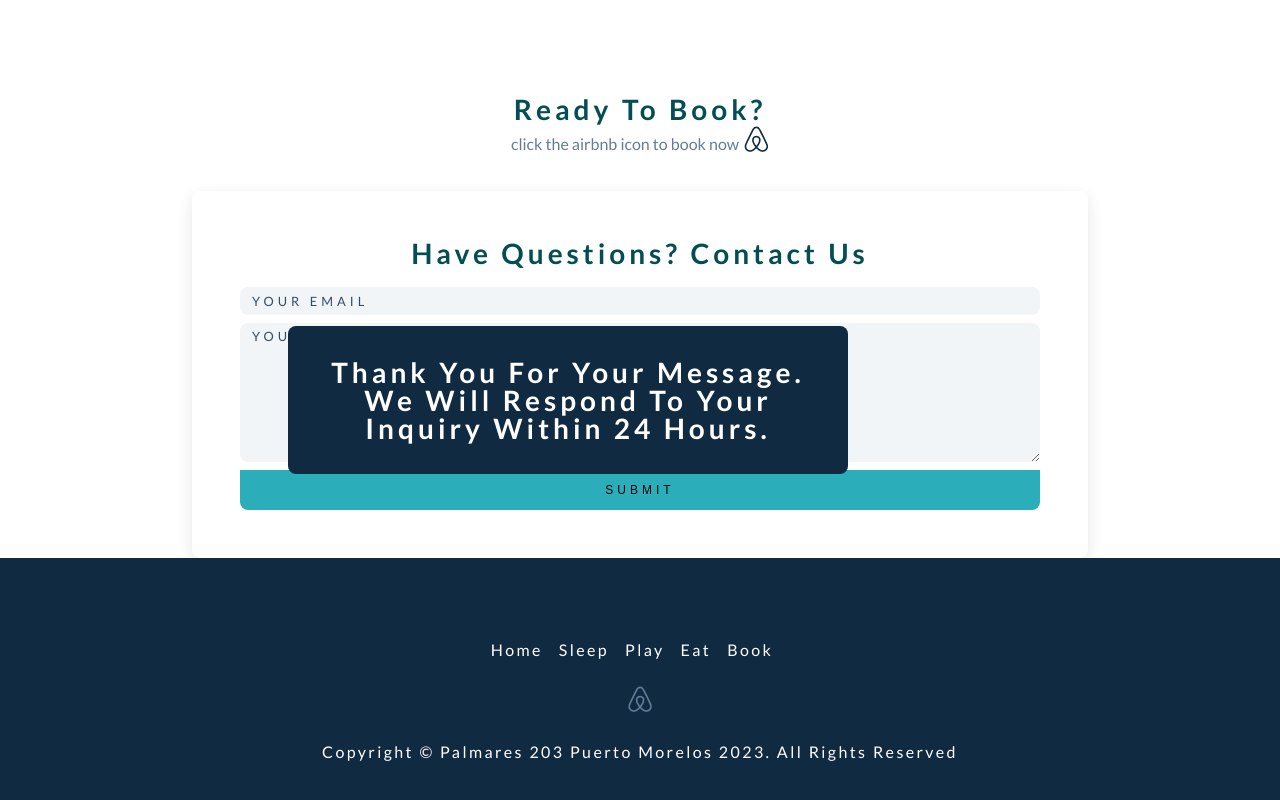
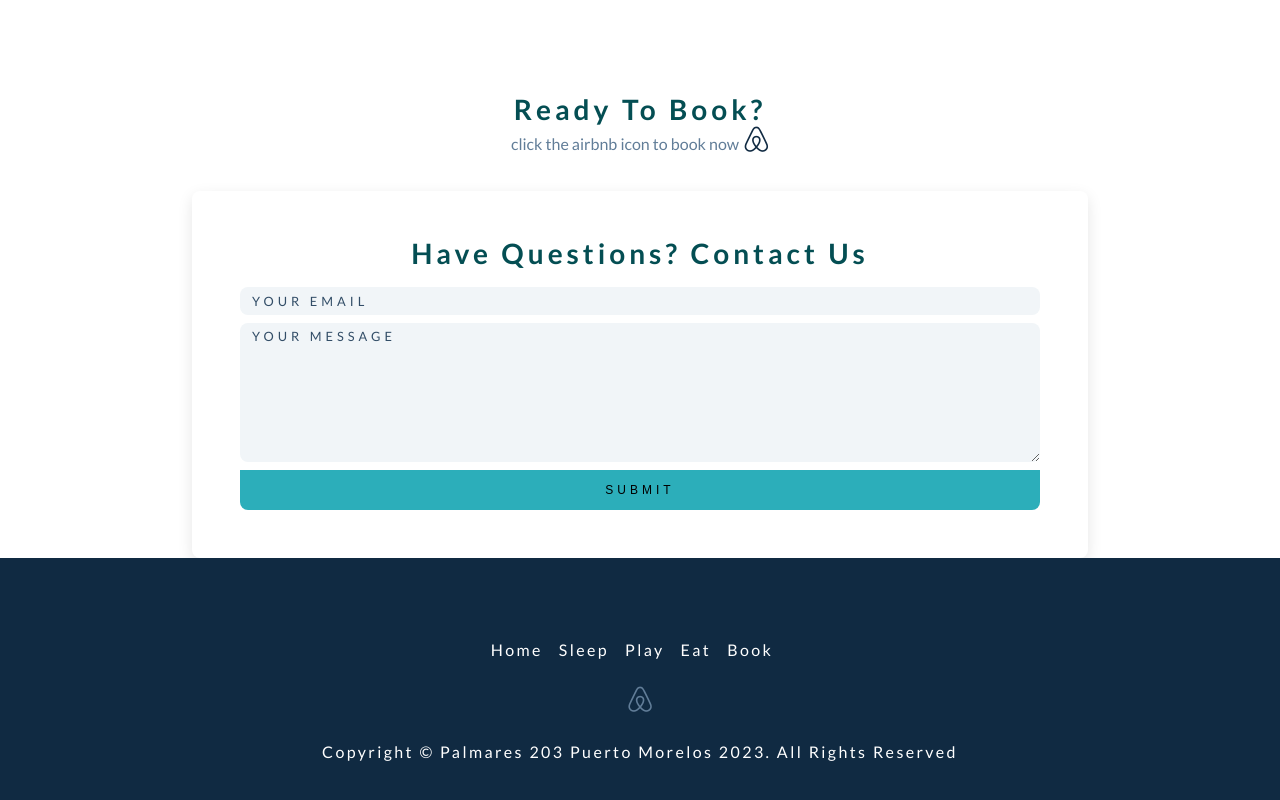
Before and after one commit to glitton/react-palmares203, a React (Create React App) app: page / in a window 1280 px wide. Shown: the part 6207-7007 px from the top of the page. Built offline with nearby package versions, Linux system fonts and the light colour scheme.

Commit message:
comment out form submit message

```diff
--- a/src/components/Contact.js
+++ b/src/components/Contact.js
@@ -40,12 +40,12 @@
           </button>
         </form>
       </div>
-      <div className='form-submit'>
+      {/* <div className='form-submit'>
         <h3 className="'form-submit-thanks">
           Thank you for your message. We will respond to your inquiry within 24
           hours.
         </h3>
-      </div>
+      </div> */}
     </article>
   );
 };
```
